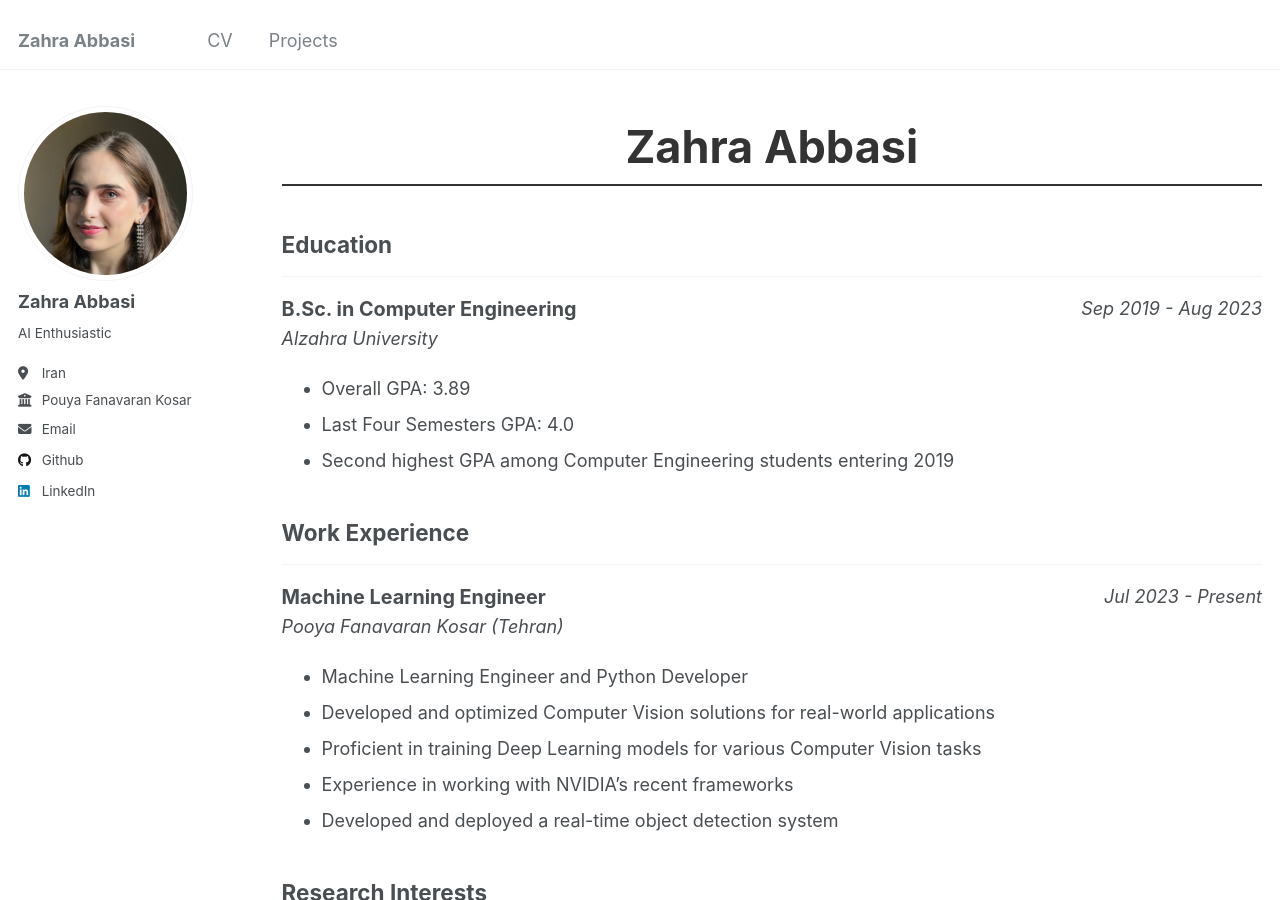
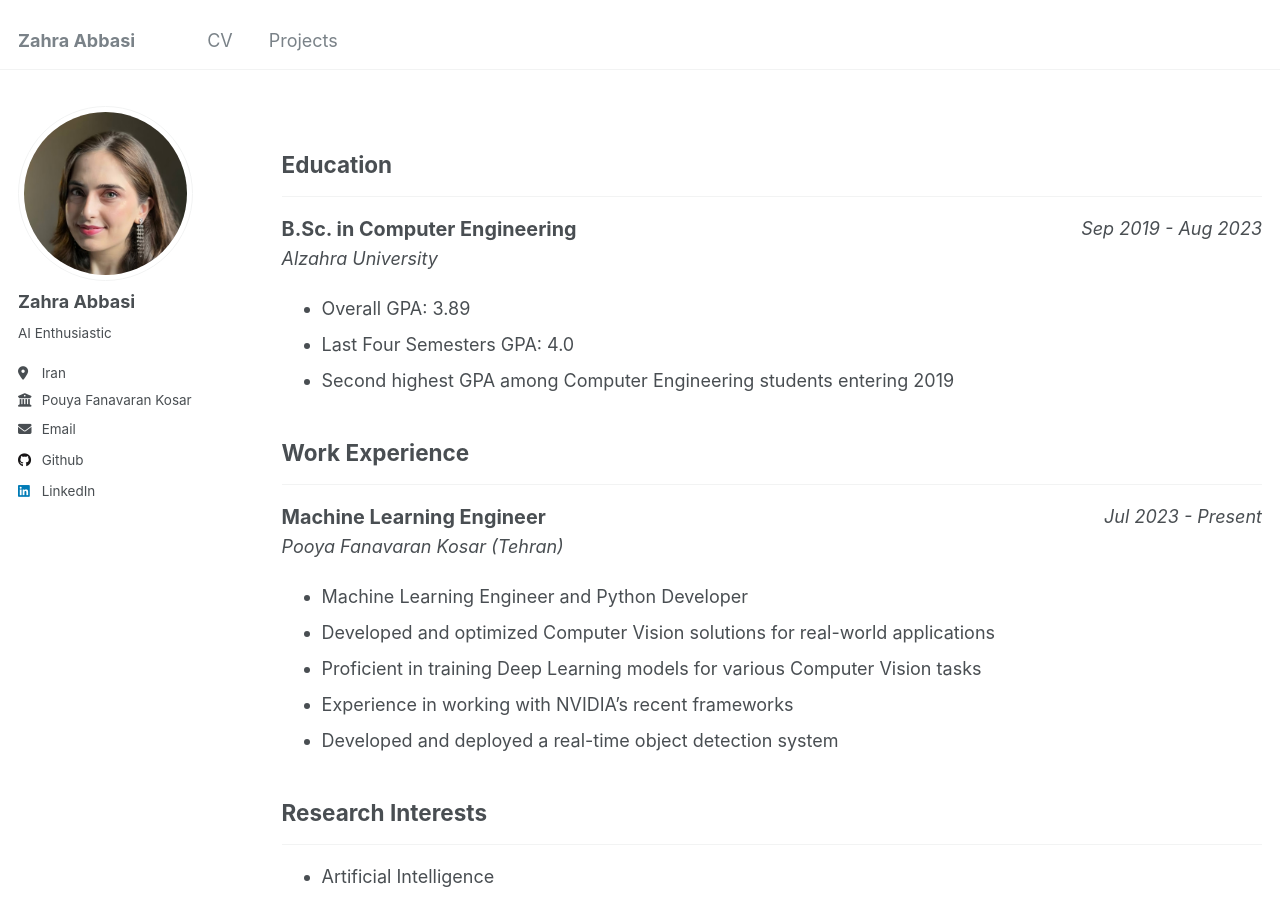
Before and after one commit to zahra-abbasi-vault/zahra-abbasi-vault.github.io, a Jekyll site: the page built from _pages/cv.md, in a window 1280 px wide and 900 px high. Built offline with Jekyll 4.4.1, drawn with Linux system fonts in a browser that asks for light colours.

Commit message:
Update cv.md

```diff
--- a/_pages/cv.md
+++ b/_pages/cv.md
@@ -7,8 +7,6 @@ redirect_from:
 ---
 
 {% include base_path %}
-
-<h1 style="font-size: 2.5em; color: #333; border-bottom: 2px solid #333; padding-bottom: 10px; text-align: center;">Zahra Abbasi</h1>
 
 ## Education
 ---
```
